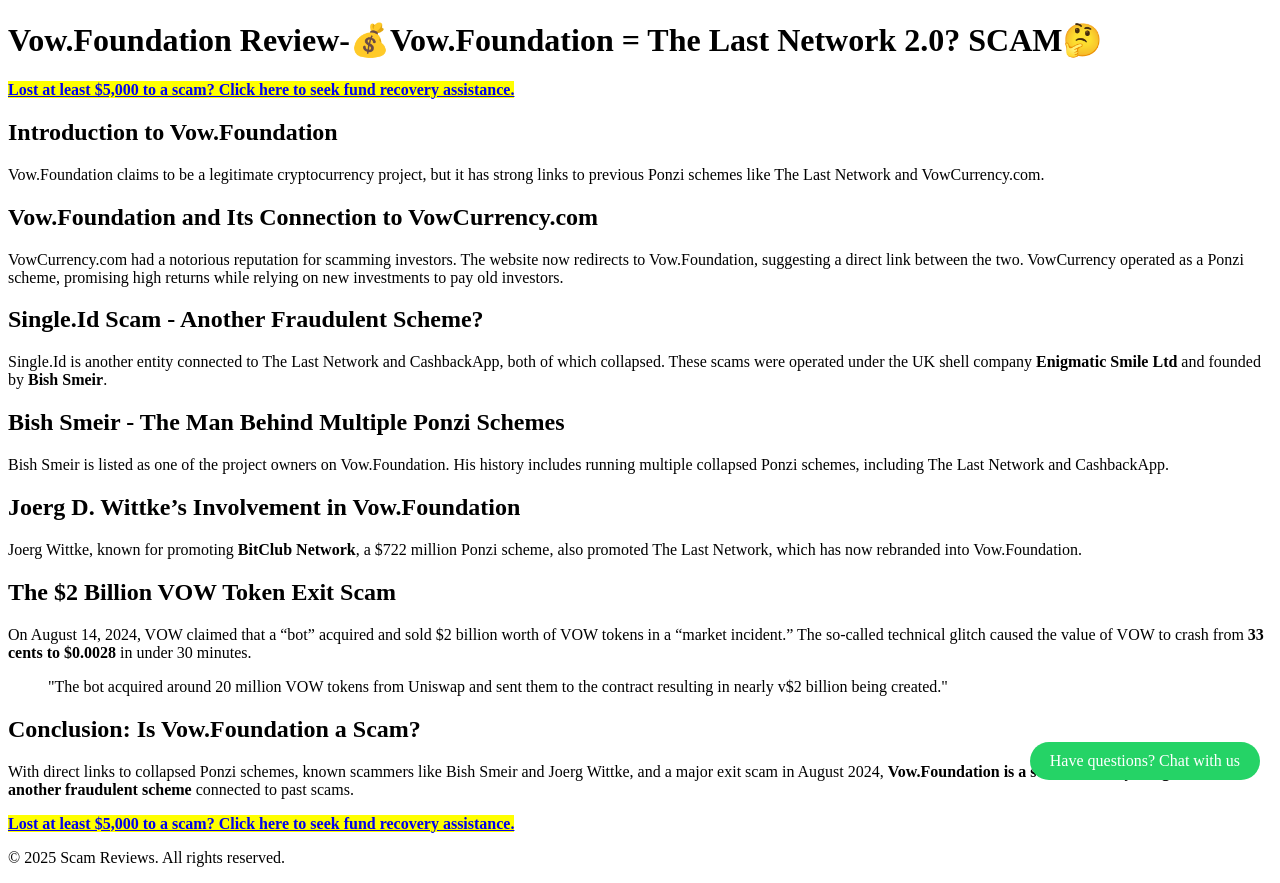
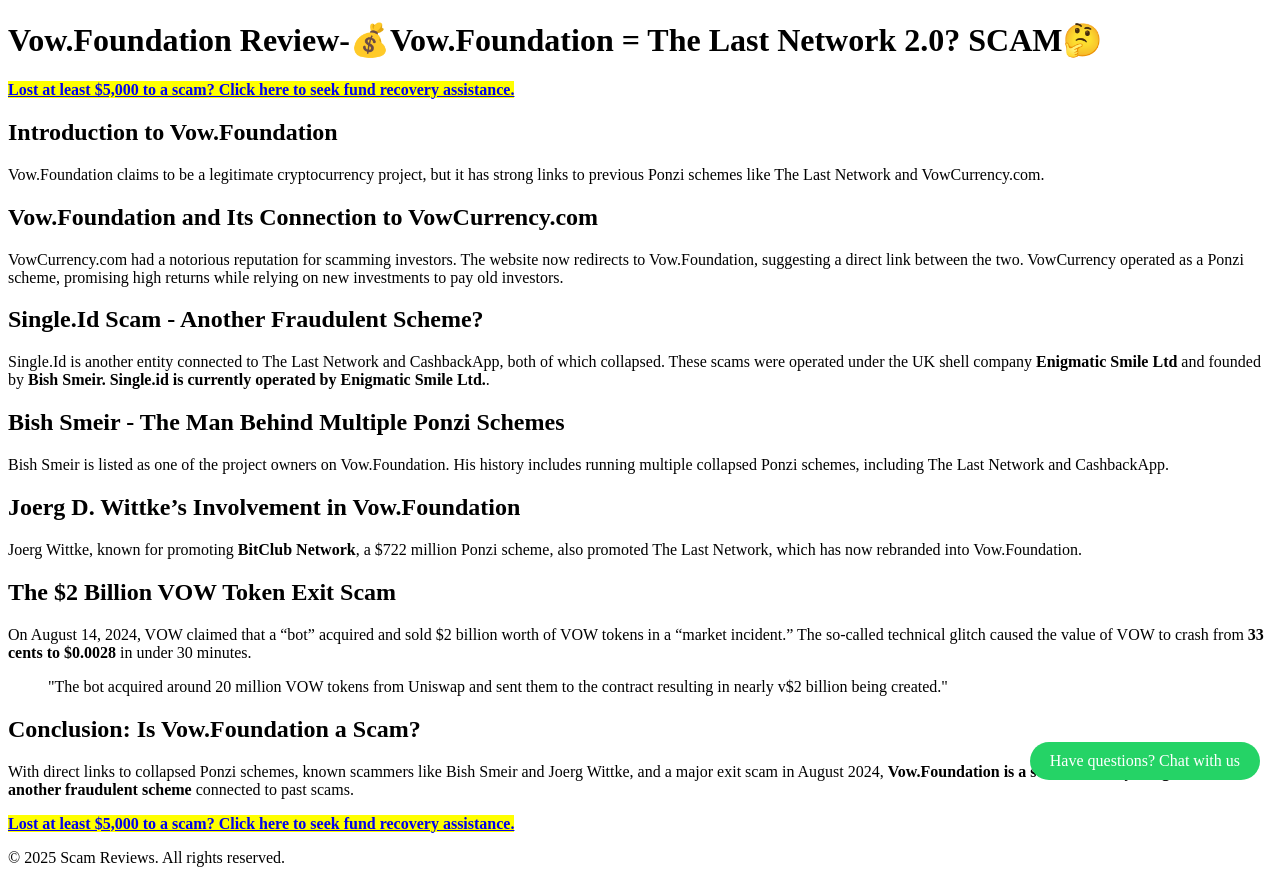
Before and after one commit to Warren254/vow.foundation-review-how-its-connected-to-single.id-the-last-network-and-vow-token, a plain HTML site: page index.html in a window 1280 px wide. Drawn offline with Linux system fonts and the light colour scheme.

Commit message:
Update index.html

```diff
--- a/index.html
+++ b/index.html
@@ -40,7 +40,7 @@
     </section>
     <section>
         <h2>Single.Id Scam - Another Fraudulent Scheme?</h2>
-        <p>Single.Id is another entity connected to The Last Network and CashbackApp, both of which collapsed. These scams were operated under the UK shell company <strong>Enigmatic Smile Ltd</strong> and founded by <strong>Bish Smeir</strong>.</p>
+        <p>Single.Id is another entity connected to The Last Network and CashbackApp, both of which collapsed. These scams were operated under the UK shell company <strong>Enigmatic Smile Ltd</strong> and founded by <strong>Bish Smeir. Single.id is currently operated by Enigmatic Smile Ltd.</strong>.</p>
     </section>
     <section>
         <h2>Bish Smeir - The Man Behind Multiple Ponzi Schemes</h2>
```
